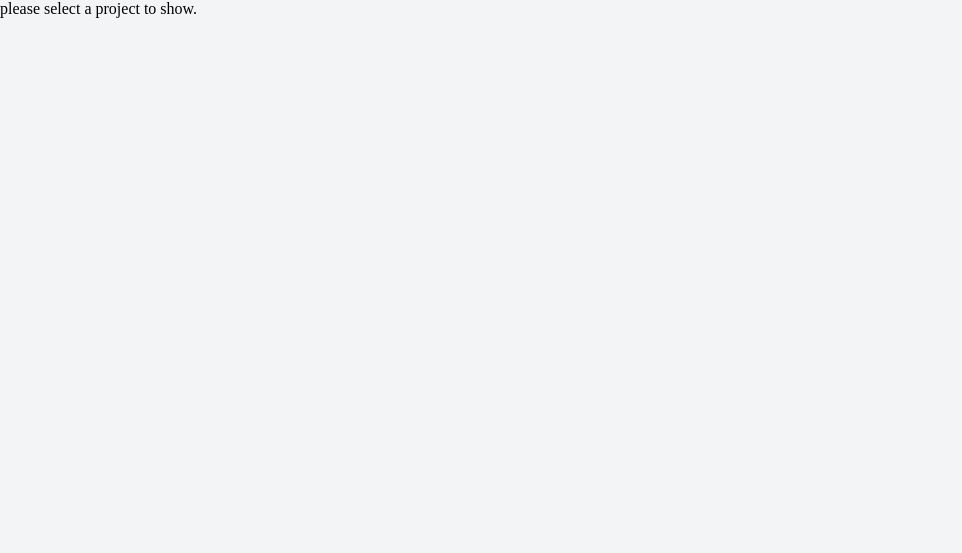
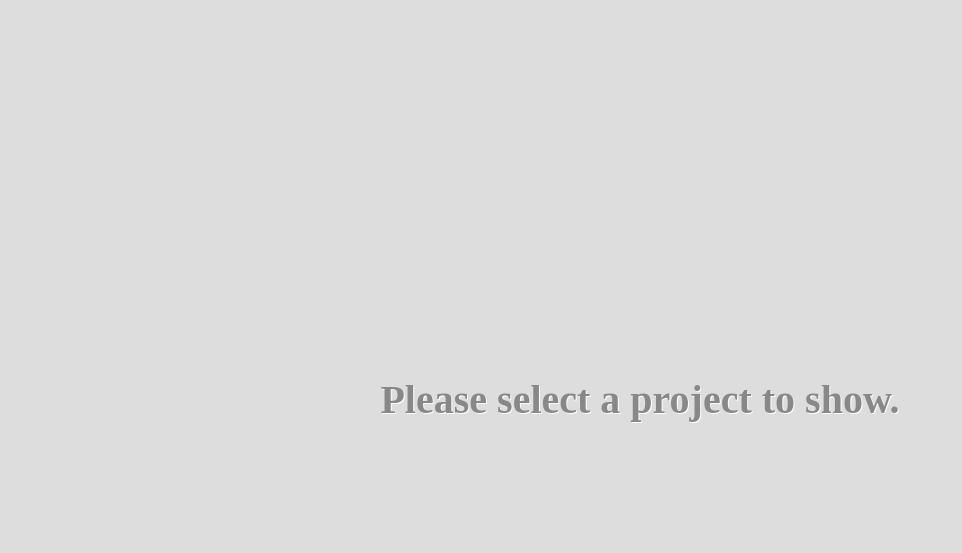
Before and after one commit to UncleBill/r2, a website: page frontend/default.html in a window 1280 px wide. Shown: the whole page, without its empty margins (0-962 px from the left). Drawn offline with Linux system fonts and the light colour scheme.

Commit message:
front end update

```diff
--- a/frontend/default.html
+++ b/frontend/default.html
@@ -1,7 +1,7 @@
 <!DOCTYPE html>
 <html lang="zh-CN">
     <head>
-        <title>查看里程</title>
+        <title>F5R2 default</title>
         <meta name="viewport" content="width=device-width, initial-scale=1, user-scalable=no">
         <meta name="format-detection" content="telephone=no" />
         <meta name="apple-mobile-web-app-capable" content="yes" />
@@ -9,6 +9,8 @@
         <link rel="stylesheet" type="text/css" href="styles/default.css" />
     </head>
     <body>
-        please select a project to show.
+        <h1 class="message">
+            Please select a project to show.
+        </h1>
     </body>
 </html>
--- a/frontend/styles/default.less
+++ b/frontend/styles/default.less
@@ -1,5 +1,20 @@
 @import "frontend/styles/_.less";
 @import "frontend/styles/global.less";
 html {
-    background-color: #f3f4f6;
+    background-color: #ddd;
 }
+.message {
+    height: 300px;
+    line-height: 300px;
+    position: absolute;
+    left: 0;
+    right: 0;
+    bottom: 0;
+    top: 0;
+    margin: auto;
+    text-align: center;
+    font-size: 40px;
+    text-shadow: 1px 1px #fff;
+    color: #888;
+    font-weight: bold;
+}
```
Also changed, not shown: frontend/projects.html (+3 -2 lines), frontend/styles/default.css.
